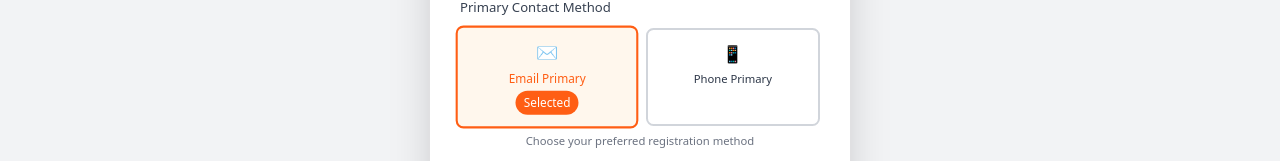
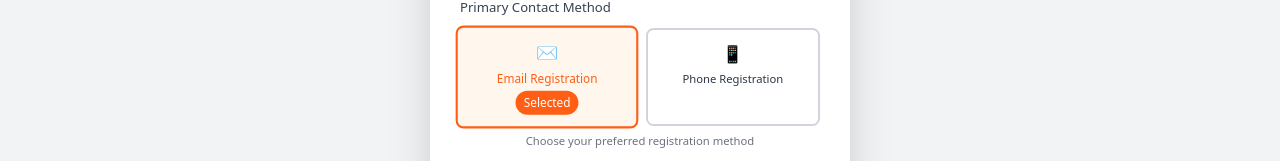
Before and after one commit to SeneshFitzroy/ToolnTask, a Next.js app: page /SignUp in a window 1280 px wide. Shown: the part 247-408 px from the top of the page. Built offline with nearby package versions, Linux system fonts and the light colour scheme; no server answers; the database is empty; a web font is replaced by a local one.

Commit message:
feat: Enhanced pages/SignUp.tsx,  - Detailed changes: diff --git a/pages/SignUp.tsx b/pages/SignUp.tsx i... at  6:10:28.72 Mon 07/21/2025

```diff
--- a/pages/SignUp.tsx
+++ b/pages/SignUp.tsx
@@ -432,7 +432,7 @@ export default function SignUp() {
                 >
                   <span className="text-lg">✉️</span>
                   <span className="text-xs font-medium" style={{ color: registrationMethod === 'email' ? '#FF5E14' : (theme === 'dark' ? '#FFFFFF' : '#2D3748') }}>
-                    Email Primary
+                    Email Registration
                   </span>
                   {registrationMethod === 'email' && (
                     <div className="text-xs px-2 py-1 rounded-full text-white" style={{ backgroundColor: '#FF5E14' }}>
@@ -458,7 +458,7 @@ export default function SignUp() {
                 >
                   <span className="text-lg">📱</span>
                   <span className="text-xs font-medium" style={{ color: registrationMethod === 'phone' ? '#FF5E14' : (theme === 'dark' ? '#FFFFFF' : '#2D3748') }}>
-                    Phone Primary
+                    Phone Registration
                   </span>
                   {registrationMethod === 'phone' && (
                     <div className="text-xs px-2 py-1 rounded-full text-white" style={{ backgroundColor: '#FF5E14' }}>
```
